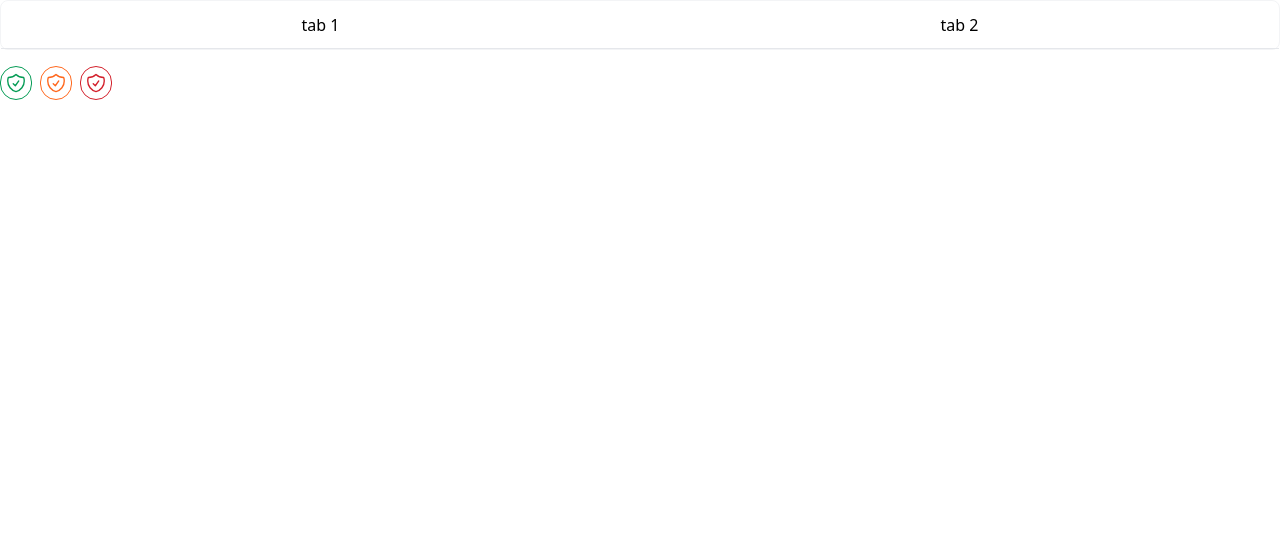
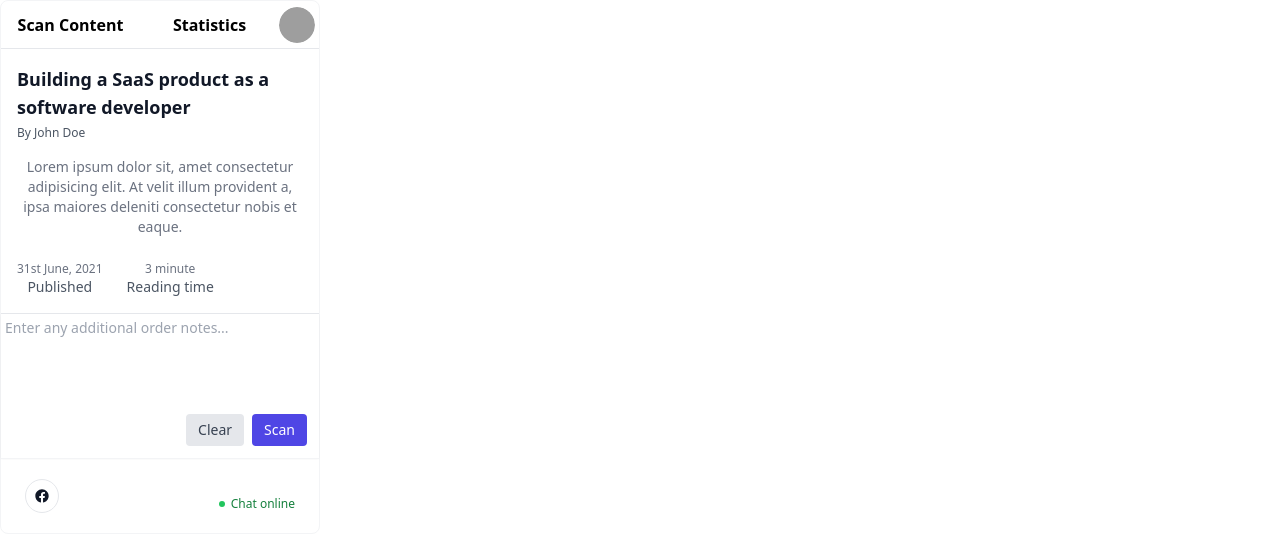
Before and after one commit to team-fugazi/extension, a React (Vite) app: page / in a window 1280 px wide. Shown: the top 552 px of the page. Built offline with nearby package versions, Linux system fonts and the light colour scheme; grey boxes are pictures that could not be loaded.

Commit message:
feat:scan tab

```diff
--- a/package.json
+++ b/package.json
@@ -10,7 +10,9 @@
     "preview": "vite preview"
   },
   "dependencies": {
+    "@radix-ui/react-avatar": "^1.0.4",
     "@radix-ui/react-tabs": "^1.0.4",
+    "@tailwindcss/forms": "^0.5.6",
     "react": "^18.2.0",
     "react-dom": "^18.2.0"
   },
--- a/src/App.tsx
+++ b/src/App.tsx
@@ -1,27 +1,12 @@
 // import { useState } from 'react'
 
 // Local Components
-import {
-  HumanGenerated,
-  LikelyAiGenerated,
-  AiGenerated,
-} from "./components/Marker";
 import { Popup } from "./components/Popup";
 
 function App() {
   // const [count, setCount] = useState(0)
 
-  return (
-    <>
-      <Popup />
-
-      <div className="flex flex-row space-x-2 mt-4">
-        <HumanGenerated />
-        <LikelyAiGenerated />
-        <AiGenerated />
-      </div>
-    </>
-  );
+  return <Popup />;
 }
 
 export default App;
--- a/src/components/Popup.tsx
+++ b/src/components/Popup.tsx
@@ -1,31 +1,124 @@
 import * as Tabs from "@radix-ui/react-tabs";
+import * as Avatar from "@radix-ui/react-avatar";
+
+// Local Components
 
 export const Popup = () => {
   return (
-    <Tabs.Root className="rounded-lg border border-gray-100 text-center">
-      <Tabs.List className="flex flex-row justify-evenly border-b h-12">
-        <Tabs.Trigger value="tab1" className="hover:bg-gray-400 w-full">
-          tab 1
+    <main className="rounded-lg border border-gray-100 text-center w-[320px]">
+      <Tabs.Root defaultValue="tab1">
+        <div className="flex flex-row border-b h-12 items-center">
+          {/* Tabs Nav */}
+          <Tabs.List className="flex flex-row justify-evenly h-12 grow">
+            <Tabs.Trigger
+              value="tab1"
+              className="hover:bg-gray-100 w-full font-semibold subpixel-antialiased"
+            >
+              Scan Content
             </Tabs.Trigger>
-        <Tabs.Trigger value="tab2" className="hover:bg-gray-400 w-full">
-          tab 2
+            <Tabs.Trigger
+              value="tab2"
+              className="hover:bg-gray-100 w-full font-semibold subpixel-antialiased"
+            >
+              Statistics
             </Tabs.Trigger>
           </Tabs.List>
 
+          {/* Avatar */}
+          <Avatar.Root className="bg-blackA3 inline-flex mr-1 h-9 w-9 select-none items-center justify-center overflow-hidden rounded-full align-middle">
+            <Avatar.Image
+              className="h-full w-full rounded-[inherit] object-cover"
+              src="https://images.unsplash.com/photo-1511485977113-f34c92461ad9?ixlib=rb-1.2.1&w=128&h=128&dpr=2&q=80"
+              alt="Pedro Duarte"
+            />
+            <Avatar.Fallback
+              className="text-violet11 leading-1 flex h-full w-full items-center justify-center bg-white text-[15px] font-medium"
+              delayMs={600}
+            >
+              JD
+            </Avatar.Fallback>
+          </Avatar.Root>
+        </div>
+
         <Tabs.Content value="tab1">
-        <>
-          <div className="px-6 py-5">
-            <p className="font-medium">Not found your answer?</p>
+          <a className="relative block overflow-hidden p-4">
+            <div className="text-left">
+              <h3 className="text-md font-bold text-gray-900 sm:text-lg">
+                Building a SaaS product as a software developer
+              </h3>
 
-            <a
-              className="inline-flex items-center gap-2 rounded border border-indigo-600 bg-indigo-600 px-8 py-3 text-white hover:bg-transparent hover:text-indigo-600 focus:outline-none focus:ring active:text-indigo-500"
-              href="/download"
+              <p className="mt-1 text-xs font-medium text-gray-600">
+                By John Doe
+              </p>
+            </div>
+
+            <div className="mt-4">
+              <p className="max-w-[40ch] text-sm text-gray-500">
+                Lorem ipsum dolor sit, amet consectetur adipisicing elit. At
+                velit illum provident a, ipsa maiores deleniti consectetur nobis
+                et eaque.
+              </p>
+            </div>
+
+            <dl className="mt-6 flex gap-4 sm:gap-6">
+              <div className="flex flex-col-reverse">
+                <dt className="text-sm font-medium text-gray-600">Published</dt>
+                <dd className="text-xs text-gray-500">31st June, 2021</dd>
+              </div>
+
+              <div className="flex flex-col-reverse">
+                <dt className="text-sm font-medium text-gray-600">
+                  Reading time
+                </dt>
+                <dd className="text-xs text-gray-500">3 minute</dd>
+              </div>
+            </dl>
+          </a>
+
+          <div className="border-t border-gray-75">
+            <label htmlFor="OrderNotes" className="sr-only">
+              Order notes
+            </label>
+
+            <div className="overflow-hidden shadow-sm focus-within:border-blue-600 focus-within:ring-1 focus-within:ring-blue-600">
+              <textarea
+                id="OrderNotes"
+                className="w-full resize-none border-none align-top focus:ring-0 sm:text-sm p-1"
+                rows={4}
+                placeholder="Enter any additional order notes..."
+              ></textarea>
+
+              <div className="flex items-center justify-end gap-2 bg-white p-3">
+                <button
+                  type="button"
+                  className="rounded bg-gray-200 px-3 py-1.5 text-sm font-medium text-gray-700 hover:text-gray-600"
                 >
-              <span className="text-sm font-medium"> Download </span>
+                  Clear
+                </button>
 
+                <button
+                  type="button"
+                  className="rounded bg-indigo-600 px-3 py-1.5 text-sm font-medium text-white hover:bg-indigo-700"
+                >
+                  Scan
+                </button>
+              </div>
+            </div>
+          </div>
+        </Tabs.Content>
+
+        <Tabs.Content value="tab2">
+          <article className="flex items-end justify-between rounded-lg border border-gray-100 bg-white p-6">
+            <div>
+              <p className="text-sm text-gray-500">Profit</p>
+
+              <p className="text-2xl font-medium text-gray-900">$240.94</p>
+            </div>
+
+            <div className="inline-flex gap-2 rounded bg-green-100 p-1 text-green-600">
               <svg
-                className="h-5 w-5 rtl:rotate-180"
                 xmlns="http://www.w3.org/2000/svg"
+                className="h-4 w-4"
                 fill="none"
                 viewBox="0 0 24 24"
                 stroke="currentColor"
@@ -34,33 +127,42 @@ export const Popup = () => {
                   strokeLinecap="round"
                   strokeLinejoin="round"
                   strokeWidth="2"
-                  d="M17 8l4 4m0 0l-4 4m4-4H3"
+                  d="M13 7h8m0 0v8m0-8l-8 8-4-4-6 6"
                 />
               </svg>
-            </a>
 
-            <div className="mt-4 space-y-2">
-              <a
-                className="block rounded-full border border-blue-500 px-8 py-3 text-sm font-medium text-blue-600"
-                href=""
-              >
-                Message us
-              </a>
-              <a
-                className="block rounded-full border border-gray-500 px-8 py-3 text-sm font-medium text-gray-600"
-                href=""
-              >
-                Live chat
-              </a>
+              <span className="text-xs font-medium"> 67.81% </span>
+            </div>
+          </article>
+
+          <article className="flex items-end justify-between rounded-lg border border-gray-100 bg-white p-6">
+            <div>
+              <p className="text-sm text-gray-500">Profit</p>
+
+              <p className="text-2xl font-medium text-gray-900">$240.94</p>
             </div>
 
-            <p className="mt-4 inline-flex items-center gap-1.5">
-              <span className="inline-block h-1.5 w-1.5 rounded-full bg-green-500"></span>
-              <span className="text-xs font-medium text-green-700">
-                Chat online
-              </span>
-            </p>
+            <div className="inline-flex gap-2 rounded bg-red-100 p-1 text-red-600">
+              <svg
+                xmlns="http://www.w3.org/2000/svg"
+                className="h-4 w-4"
+                fill="none"
+                viewBox="0 0 24 24"
+                stroke="currentColor"
+              >
+                <path
+                  strokeLinecap="round"
+                  strokeLinejoin="round"
+                  strokeWidth="2"
+                  d="M13 17h8m0 0V9m0 8l-8-8-4 4-6-6"
+                />
+              </svg>
+
+              <span className="text-xs font-medium"> 67.81% </span>
             </div>
+          </article>
+        </Tabs.Content>
+      </Tabs.Root>
 
       {/* Footer */}
       <footer className="flex justify-between gap-4 border-t border-gray-100 px-6 py-5">
@@ -80,26 +182,13 @@ export const Popup = () => {
           </svg>
         </div>
 
-            <div className="rounded-full flex flex-row items-center space-x-2 border border-gray-200 p-2 text-gray-900">
-              <span className="sr-only">Company Twitter</span>
-              <svg
-                className="h-4 w-4"
-                fill="currentColor"
-                viewBox="0 0 24 24"
-                aria-hidden="true"
-              >
-                <path d="M8.29 20.251c7.547 0 11.675-6.253 11.675-11.675 0-.178 0-.355-.012-.53A8.348 8.348 0 0022 5.92a8.19 8.19 0 01-2.357.646 4.118 4.118 0 001.804-2.27 8.224 8.224 0 01-2.605.996 4.107 4.107 0 00-6.993 3.743 11.65 11.65 0 01-8.457-4.287 4.106 4.106 0 001.27 5.477A4.072 4.072 0 012.8 9.713v.052a4.105 4.105 0 003.292 4.022 4.095 4.095 0 01-1.853.07 4.108 4.108 0 003.834 2.85A8.233 8.233 0 012 18.407a11.616 11.616 0 006.29 1.84" />
-              </svg>
-
-              <p>Status: online</p>
-            </div>
+        <p className="mt-4 inline-flex items-center gap-1.5">
+          <span className="inline-block h-1.5 w-1.5 rounded-full bg-green-500"></span>
+          <span className="text-xs font-medium text-green-700">
+            Chat online
+          </span>
+        </p>
       </footer>
-        </>
-      </Tabs.Content>
-
-      <Tabs.Content value="tab2">
-        <p>Hello</p>
-      </Tabs.Content>
-    </Tabs.Root>
+    </main>
   );
 };
```
Also changed, not shown: src/components/Marker.tsx (+56 -9 lines), 1 other file (tests, documents, lock files or other folders). Lines whose indentation alone changed are shown as unchanged.
